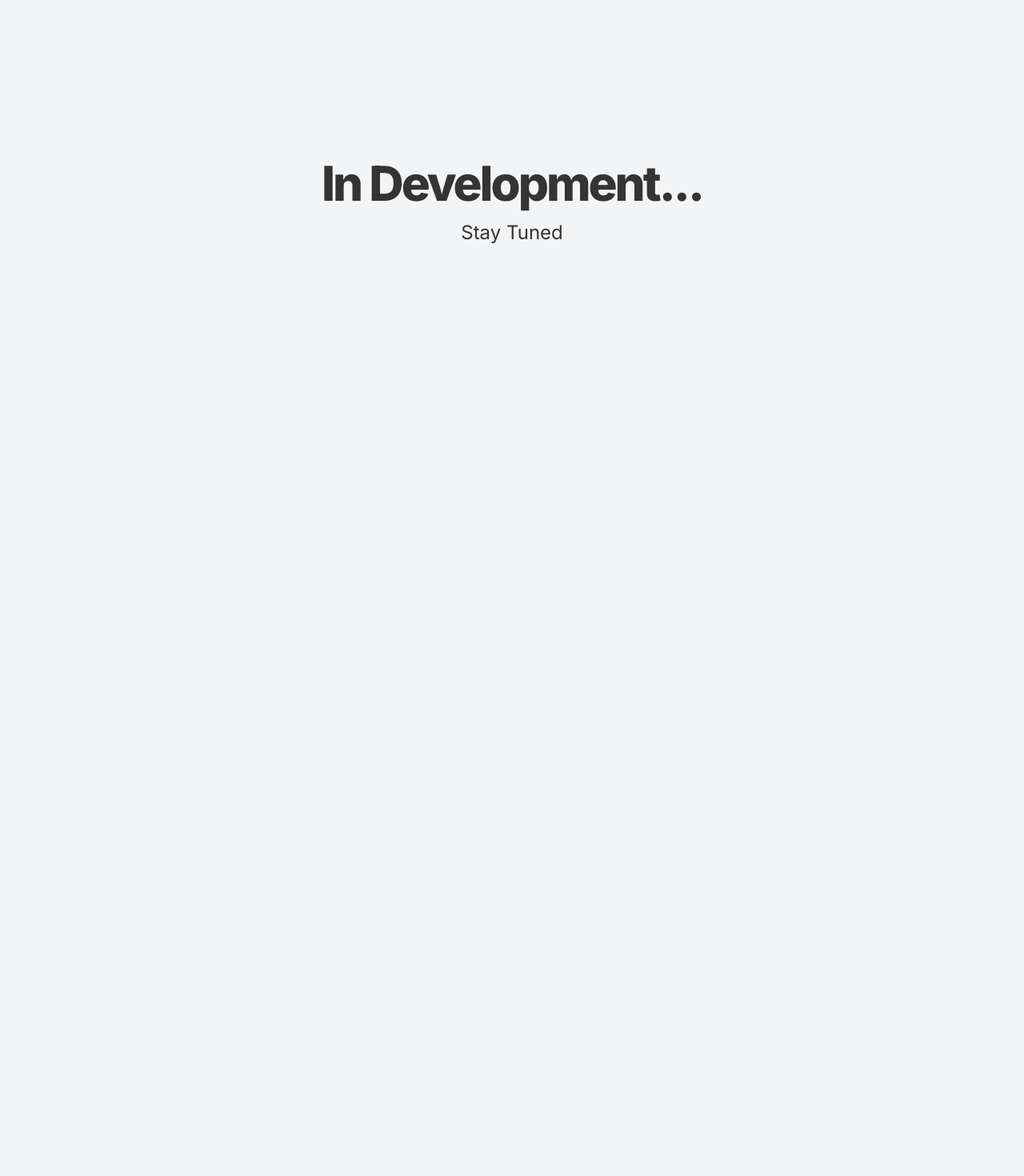
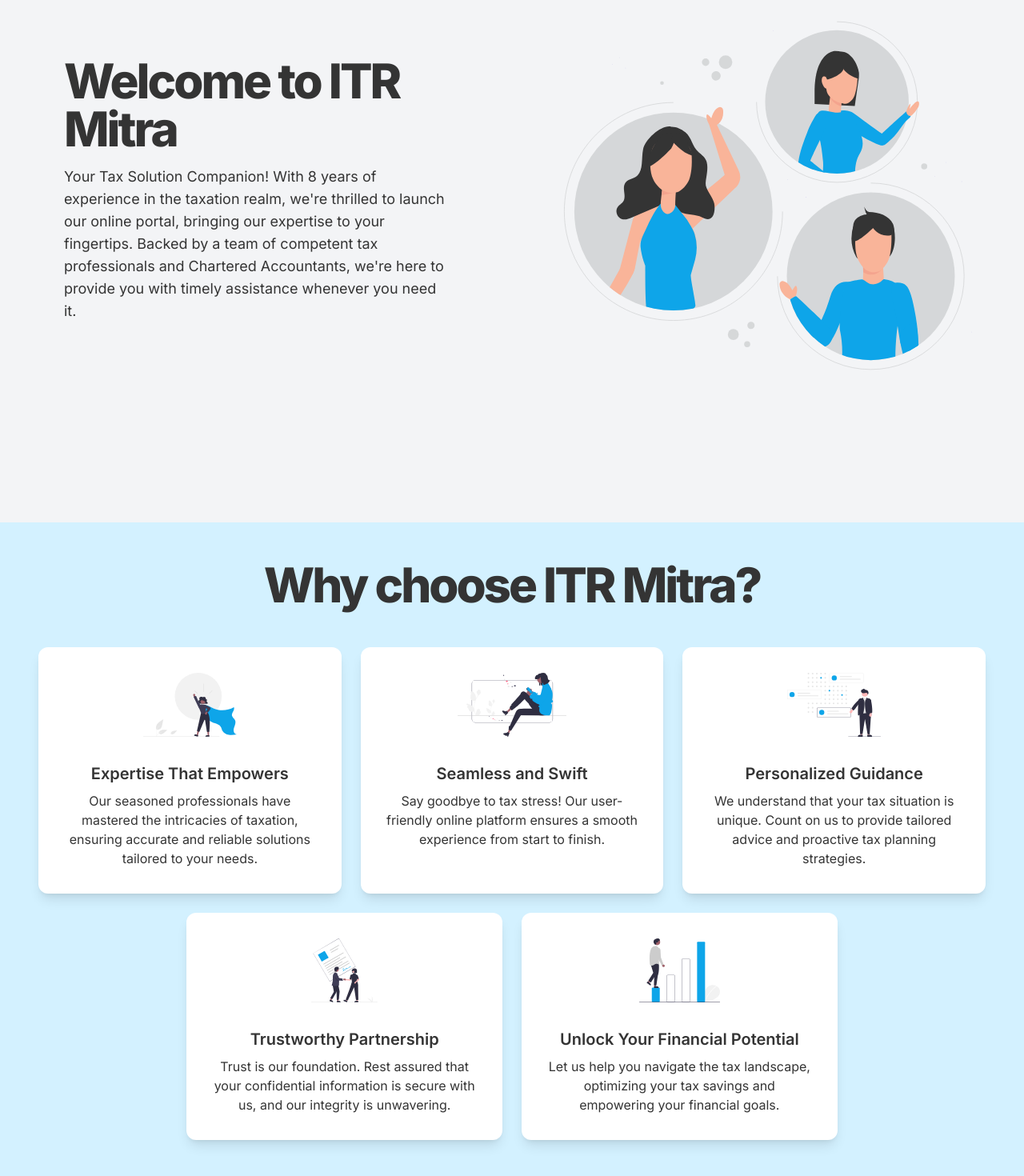
Before and after one commit to itrmitra/itrmitra, a Next.js app: page /about-us in a window 1280 px wide. Shown: the part 228-1698 px from the top of the page at 80% size. Before the commit the page ends 881 px from the top, so only its background shows below. Built offline with nearby package versions, Linux system fonts and the light colour scheme.

Commit message:
add about us tab ui

```diff
--- /dev/null
+++ b/src/data/aboutus.ts
@@ -0,0 +1,32 @@
+export const aboutus = [
+    {
+        title: "Expertise That Empowers",
+        content:
+            "Our seasoned professionals have mastered the intricacies of taxation, ensuring accurate and reliable solutions tailored to your needs.",
+        imageUrl: "/empower.svg",
+    },
+    {
+        title: "Seamless and Swift",
+        content:
+            "Say goodbye to tax stress! Our user-friendly online platform ensures a smooth experience from start to finish.",
+        imageUrl: "/mobile-user.svg",
+    },
+    {
+        title: "Personalized Guidance",
+        content:
+            "We understand that your tax situation is unique. Count on us to provide tailored advice and proactive tax planning strategies.",
+        imageUrl: "/guidance.svg",
+    },
+    {
+        title: "Trustworthy Partnership",
+        content:
+            "Trust is our foundation. Rest assured that your confidential information is secure with us, and our integrity is unwavering.",
+        imageUrl: "/partnership.svg",
+    },
+    {
+        title: "Unlock Your Financial Potential",
+        content:
+            "Let us help you navigate the tax landscape, optimizing your tax savings and empowering your financial goals.",
+        imageUrl: "/growth.svg",
+    },
+]
--- a/src/pages/about-us.tsx
+++ b/src/pages/about-us.tsx
@@ -1,13 +1,69 @@
+import { aboutus } from "../data/aboutus"
+
 export default function AboutUs() {
     return (
         <>
             <title>ITR Mitra | About Us</title>
-            <div className="flex min-h-screen flex-col items-center justify-center">
-                <h1 className="text-4xl font-extrabold tracking-tighter md:text-4xl lg:text-6xl">
-                    In Development...
+            <meta
+                name="description"
+                content="ITR Mitra is a initiative of experts in Income Tax Filing processess."
+            />
+            <div className="flex flex-col-reverse items-center py-12 md:min-h-screen md:flex-row md:py-0">
+                <div className="flex-1">
+                    <div className="mx-auto flex w-3/4 flex-col items-center text-center md:items-start md:text-start">
+                        <h1 className="mb-4 text-4xl font-extrabold leading-tight tracking-tighter md:text-5xl lg:text-6xl">
+                            Welcome to ITR Mitra
+                        </h1>
+                        <p className="mb-8 text-sm md:text-base lg:text-lg">
+                            Your Tax Solution Companion! With 8 years of experience in the taxation
+                            realm, we're thrilled to launch our online portal, bringing our
+                            expertise to your fingertips. Backed by a team of competent tax
+                            professionals and Chartered Accountants, we're here to provide you with
+                            timely assistance whenever you need it.
+                        </p>
+                    </div>
+                </div>
+                <div className="flex-1">
+                    <img src="/about-us.svg" className="h-52 md:h-auto" alt="About Us" />
+                </div>
+            </div>
+            <div className="flex flex-col bg-light-brand px-8 py-12 md:px-12">
+                <h1 className=" mx-auto mb-4 text-4xl font-extrabold leading-tight tracking-tighter md:text-5xl lg:text-6xl">
+                    Why choose ITR Mitra?
                 </h1>
-                <p className="mt-4 text-2xl">Stay Tuned</p>
+                <div className="mt-8 flex flex-col gap-6 md:flex-row">
+                    {aboutus.slice(0, -2).map((item) => (
+                        <FeatureCard {...item} />
+                    ))}
+                </div>
+
+                <div className="mt-6 flex flex-col items-stretch justify-center gap-6 md:flex-row">
+                    {aboutus.slice(-2).map((item) => (
+                        <FeatureCard {...item} />
+                    ))}
+                </div>
             </div>
         </>
     )
 }
+
+function FeatureCard({
+    title,
+    imageUrl,
+    content,
+}: {
+    title: string
+    imageUrl: string
+    content: string
+}) {
+    return (
+        <div
+            key={title}
+            className="basis-1/3 rounded-xl bg-white p-8 text-center shadow-lg transition-colors"
+        >
+            {imageUrl && <img src={imageUrl} className="mx-auto mb-8 h-20" />}
+            <h3 className="mb-2 text-lg font-semibold md:text-xl">{title}</h3>
+            <p className="text-sm md:text-base">{content}</p>
+        </div>
+    )
+}
```
